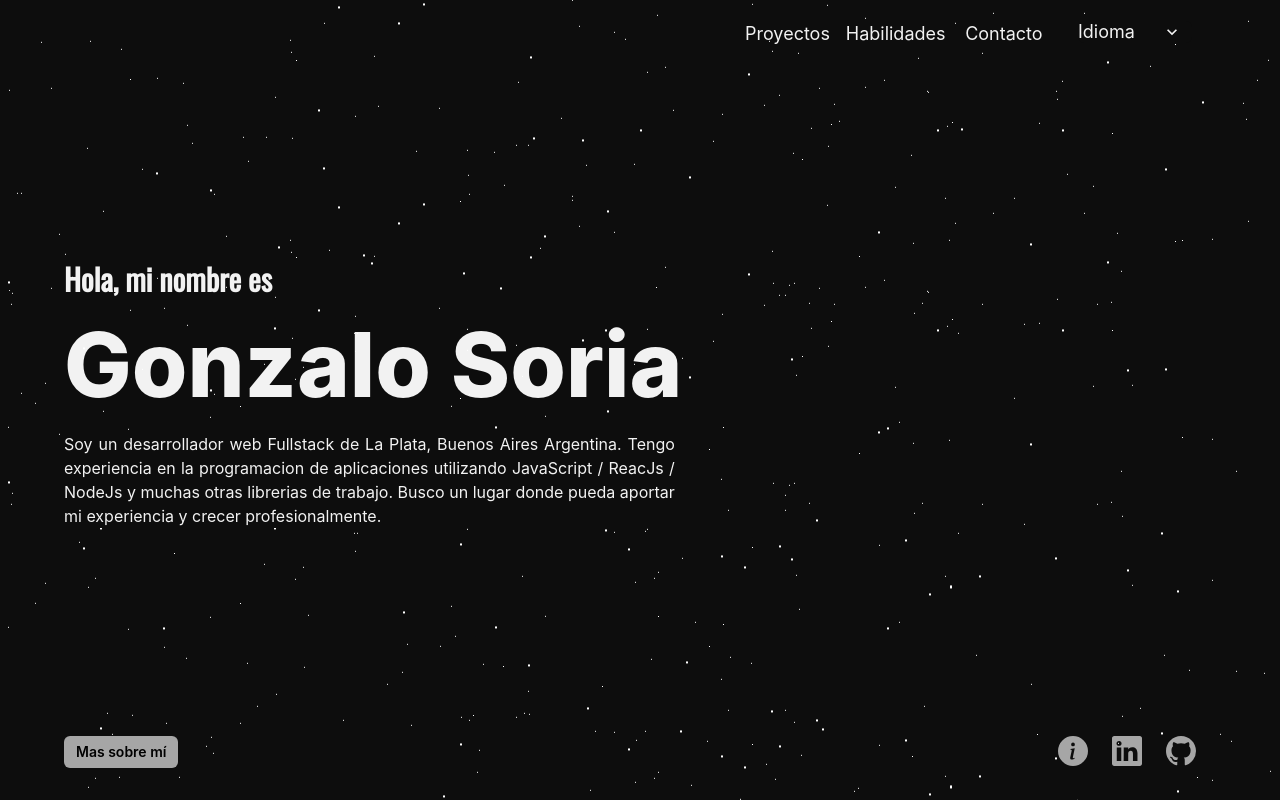
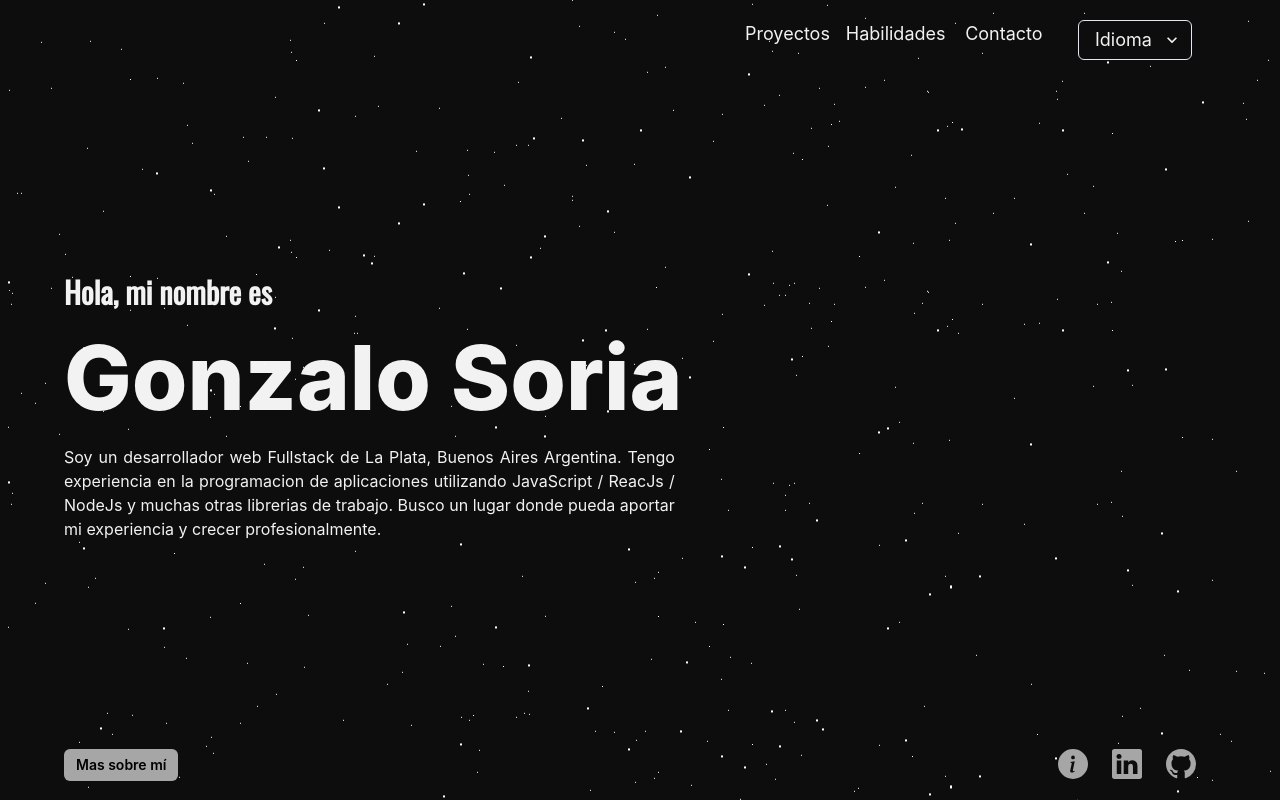
Before and after one commit to gonsoria/gs-portfolio, a React (Create React App) app: page / in a window 1280 px wide. Built offline with nearby package versions, Linux system fonts and the light colour scheme.

Commit message:
portfolio final

```diff
--- a/src/components/NavBar/NavBar.jsx
+++ b/src/components/NavBar/NavBar.jsx
@@ -48,7 +48,6 @@ function NavBar() {
                     <Select
                         pl={4}
                         onChange={handleSelect}
-                        variant='unstyled'
                         defaultValue='def'
                         bg='#0d0d0d'
                         color='#f2f2f2'
```
